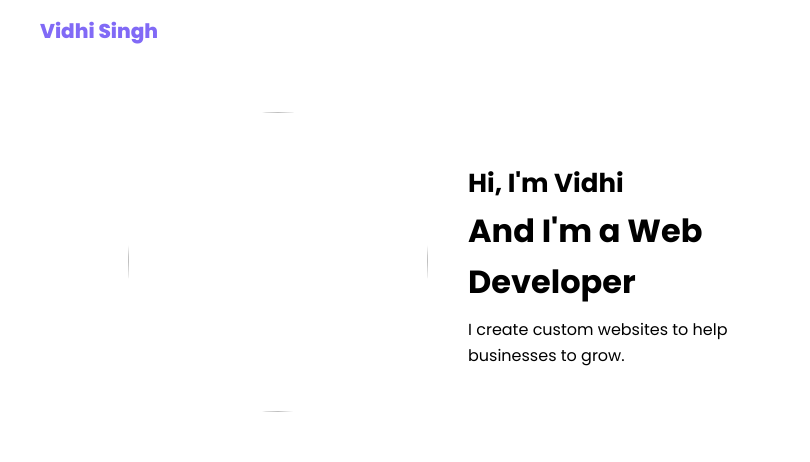
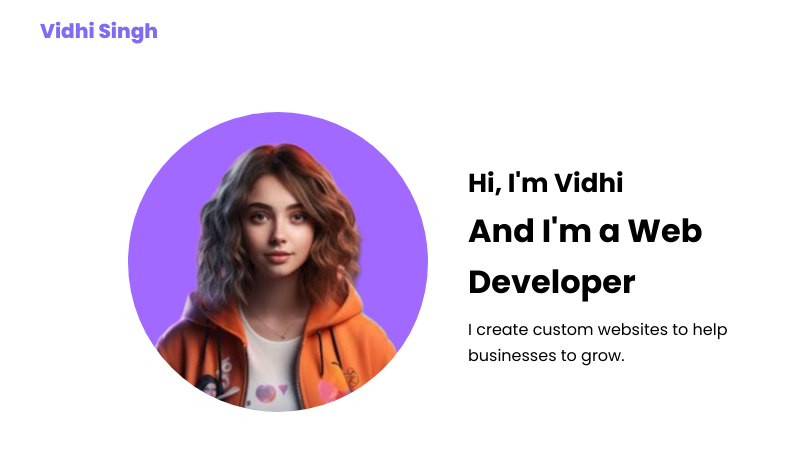
Before and after one commit to vidhisingh151/vidhisingh151.github.io-, a plain HTML site: page index.html in a window 1280 px wide. Shown: the top 462 px of the page, 0-810 px from the left. Drawn offline with nearby package versions, Linux system fonts and the light colour scheme; files whose address does not match are found by name.

Commit message:
Add files via upload

```diff
--- a/index.html
+++ b/index.html
@@ -32,7 +32,8 @@
 
     <div class="container">
         <div class="img1">
-            <img src="portfolioimg/topimg1.jpeg">
+            <img src="topimg1.jpeg">
+
 
         </div>
 
```
